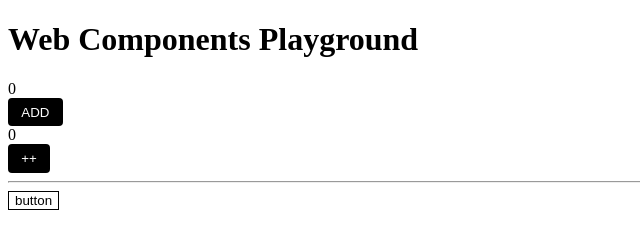
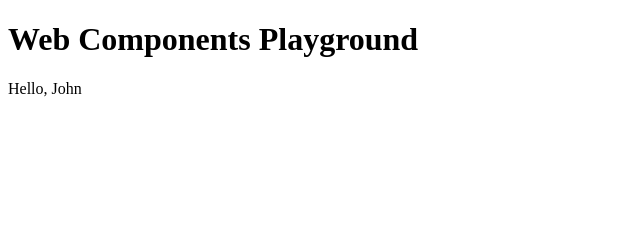
Before and after one commit to naokie/webcomponents-playground, a website with bundled scripts: page index.html in a window 1280 px wide. Shown: the whole page, without its empty margins (0-640 px from the left). Built offline with nearby package versions, Linux system fonts and the light colour scheme; files whose address does not match are found by name.

Commit message:
Add lit-html

```diff
--- /dev/null
+++ b/app.js
@@ -0,0 +1,11 @@
+import { html, render } from './node_modules/lit-html/lit-html.js';
+
+const greeting = (name) => {
+  return html`
+    <p>Hello, ${name}</p>
+  `;
+};
+
+const el = document.querySelector('#app');
+
+render(greeting('John'), el);
--- a/index.html
+++ b/index.html
@@ -6,20 +6,10 @@
   <meta http-equiv="X-UA-Compatible" content="ie=edge">
   <title>Document</title>
   <link rel="stylesheet" href="style.css">
-  <script type="module" src="module/counter.js"></script>
-  <script type="module" src="module/round.js"></script>
+  <script type="module" src="app.js"></script>
 </head>
 <body>
   <h1>Web Components Playground</h1>
-  <x-counter>
-    <span slot="label">ADD</span>
-  </x-counter>
-  <x-counter>
-    <span slot="label">++</span>
-  </x-counter>
-  <hr>
-  <button>button</button>
-
-  <script src="app.js"></script>
+  <div id="app"></div>
 </body>
 </html>
```
Also changed, not shown: package.json (added, +10 -0 lines), modules/counter.js (renamed from module/counter.js), modules/round.js (renamed from module/round.js), 2 other files.
